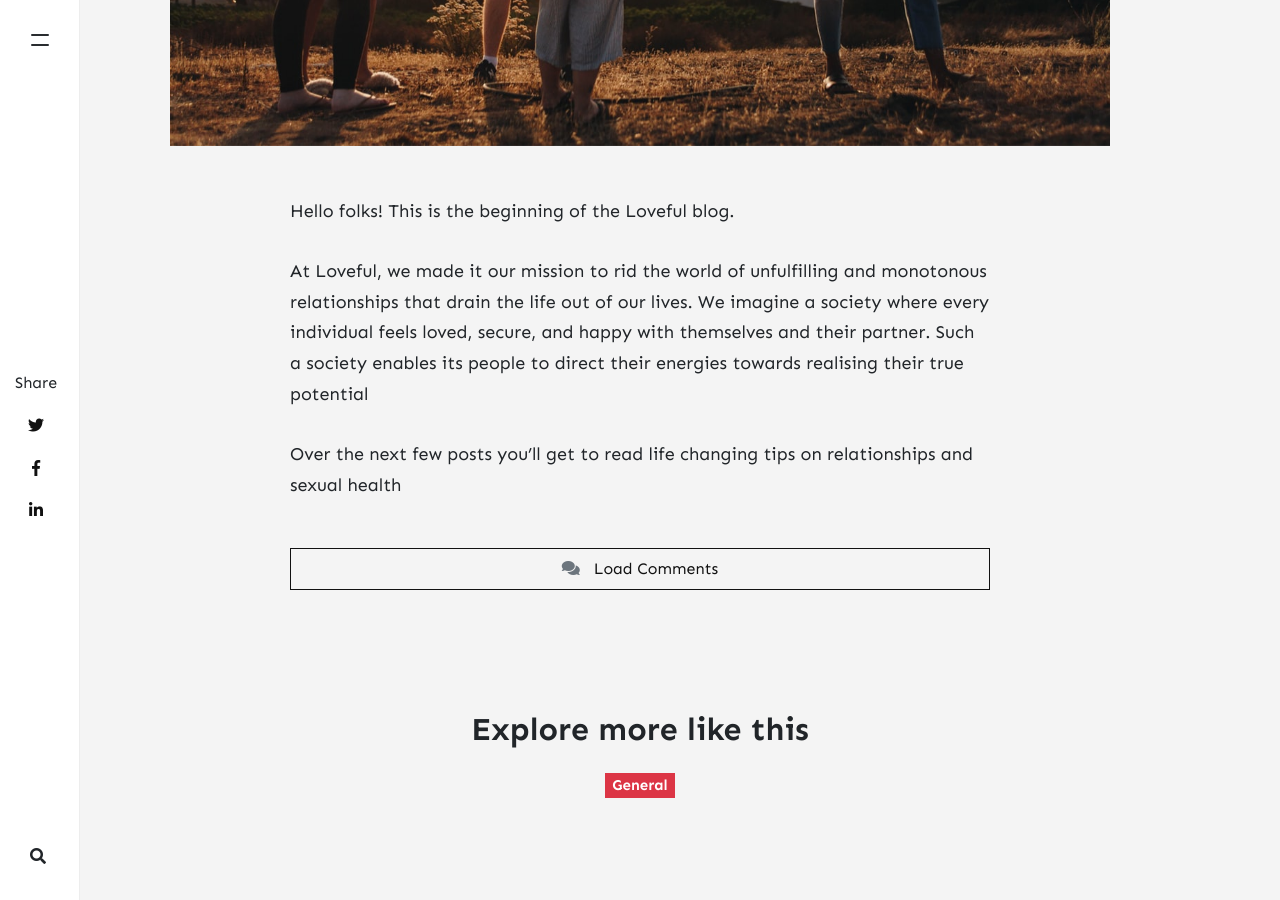
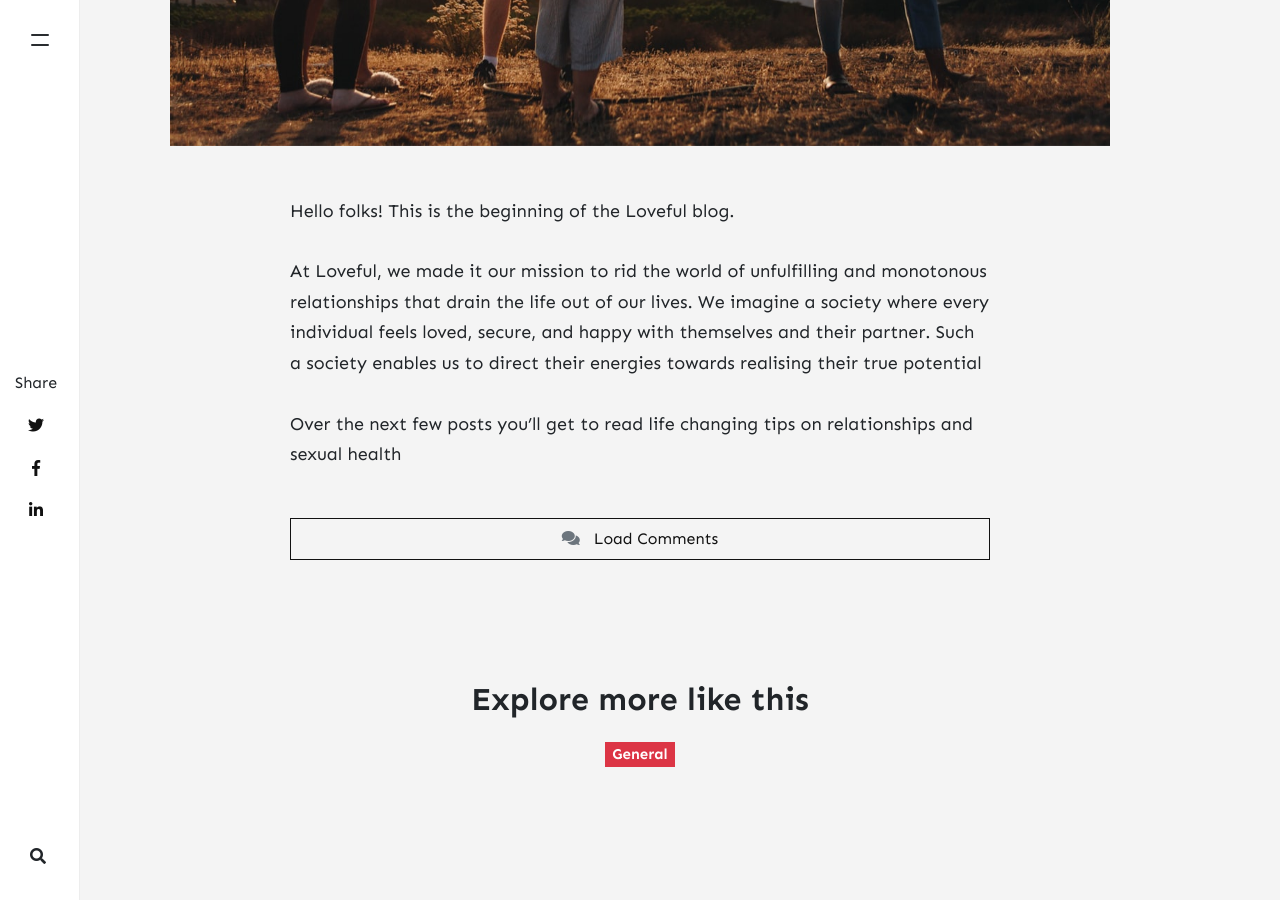
Before and after one commit to stackbit-projects/happy-zebra-28bc2, a Jekyll site: the page built from _posts/2021-09-01-welcome-to-loveful.md, in a window 1280 px wide and 900 px high, scrolled down 847 px. Built offline with Jekyll 4.4.1, drawn with Linux system fonts in a browser that asks for light colours; nearby versions of some CDN libraries; comment, search, counter and statistics services are not loaded.

Commit message:
2021-09-01-welcome-to-loveful.md: changed

```diff
--- a/_posts/2021-09-01-welcome-to-loveful.md
+++ b/_posts/2021-09-01-welcome-to-loveful.md
@@ -9,6 +9,6 @@
 
 Hello folks! This is the beginning of the Loveful blog.
 
-At Loveful, we made it our mission to rid the world of unfulfilling and monotonous relationships that drain the life out of our lives. We imagine a society where every individual feels loved, secure, and happy with themselves and their partner. Such a society enables its people to direct their energies towards realising their true potential
+At Loveful, we made it our mission to rid the world of unfulfilling and monotonous relationships that drain the life out of our lives. We imagine a society where every individual feels loved, secure, and happy with themselves and their partner. Such a society enables us to direct their energies towards realising their true potential
 
 Over the next few posts you'll get to read life changing tips on relationships and sexual health
```
